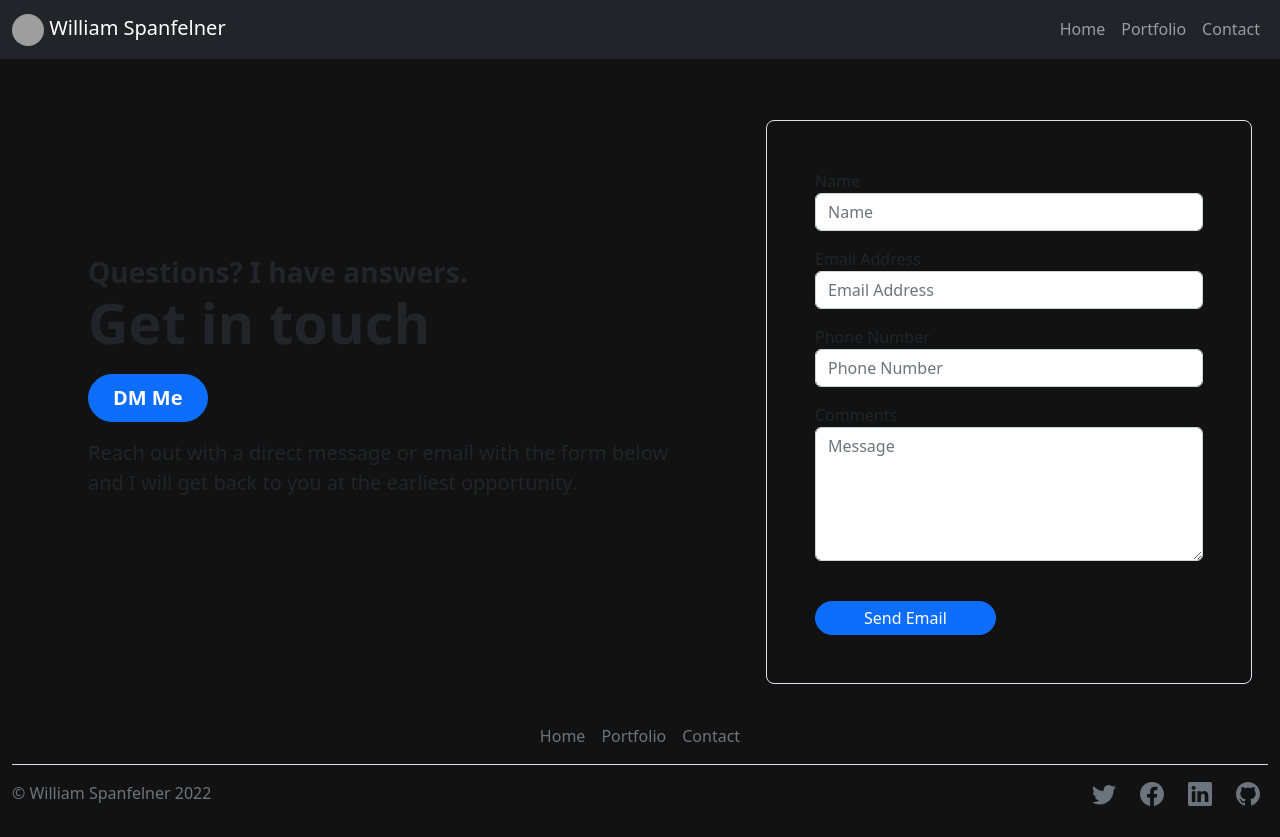
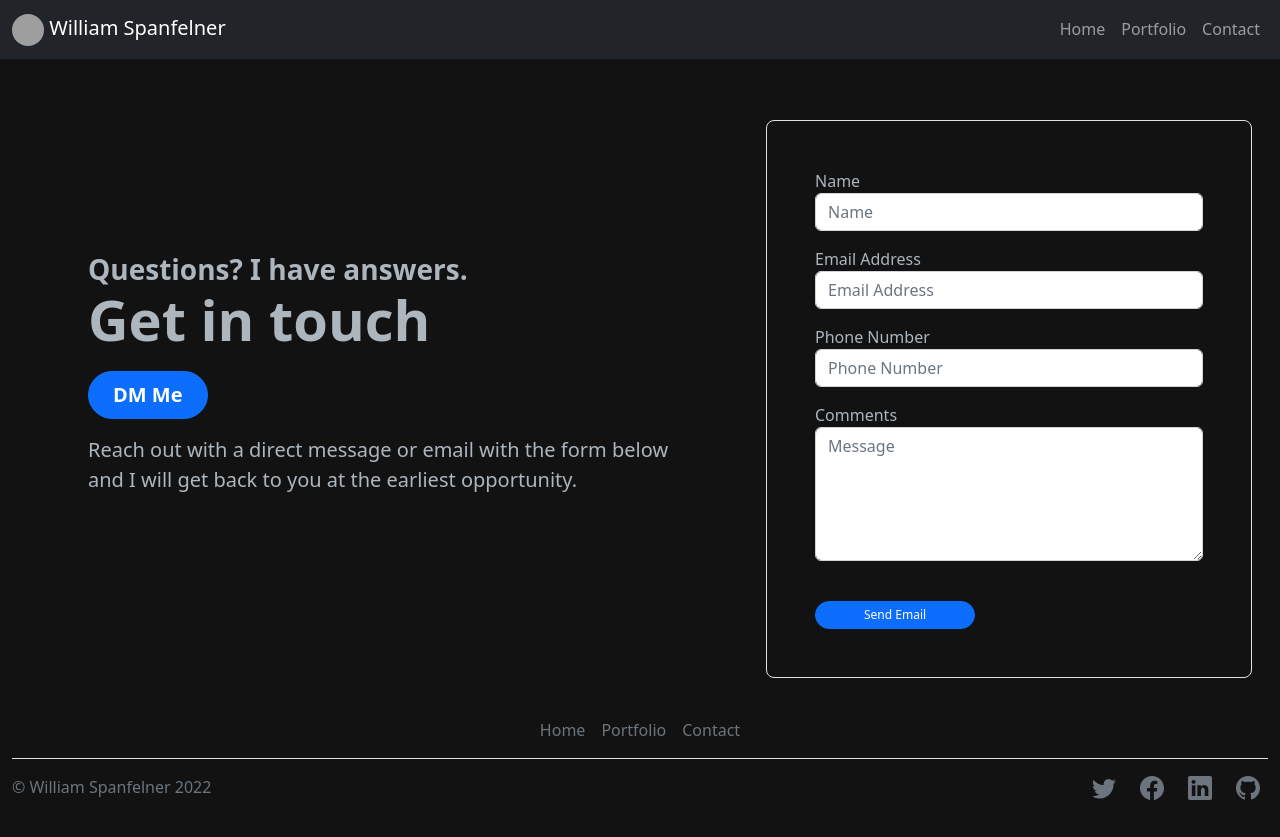
Before and after one commit to WilliamSpanfelner/day-82-portfolioWebsite, a Flask app: page /contact in a window 1280 px wide. After the commit the page ends 800 px from the top, so only its background shows below. Run offline with Flask 2, Linux system fonts and the light colour scheme; some libraries are stand-ins or nearby versions; grey boxes are pictures that could not be loaded.

Commit message:
Update contact.html and min.css

```diff
--- a/static/css/min.css
+++ b/static/css/min.css
@@ -2,6 +2,16 @@
 
 body {
     background-color: #121212;
+    color: #adb5bd;
+
+/* rules for sticky footer */
+    display: flex;
+    min-height: 100vh;
+    flex-direction: column;
+}
+
+#sendMessageButton {
+    font-size: 0.75rem;
 }
 
 symbol {
```
